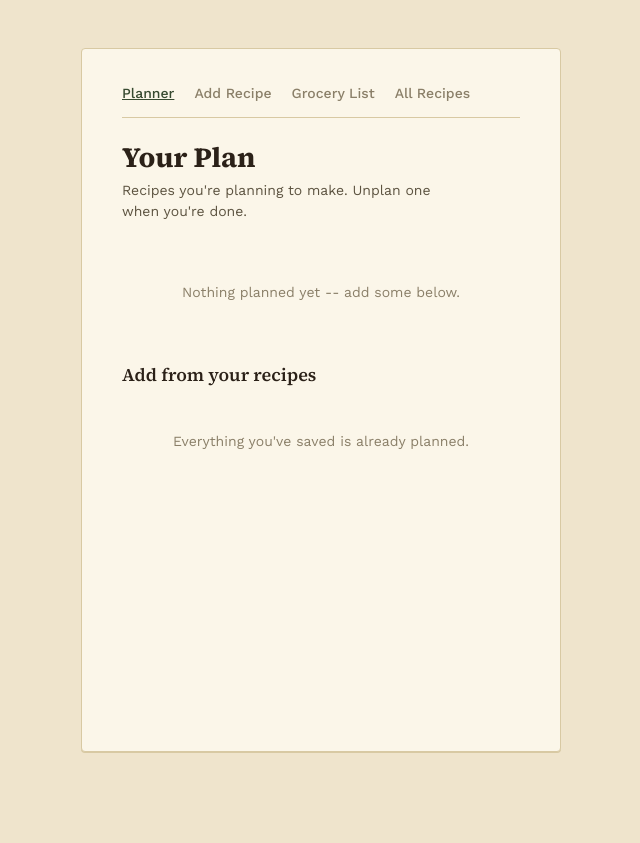
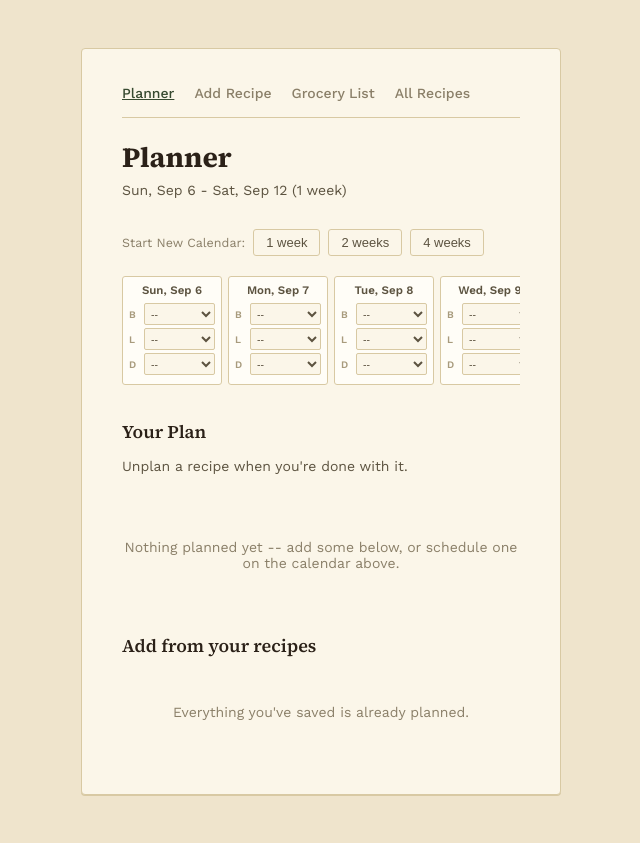
Before and after one commit to phil-7/manje-lakay, a FastAPI app: page / in a window 1280 px wide. Shown: the whole page, without its empty margins (319-959 px from the left). Before the commit the page ends 753 px from the top, so only its background shows below. Run offline with FastAPI, Linux system fonts and the light colour scheme; data comes from the database, SQL or seed files in the repository; data that the repository does not hold is empty.

Commit message:
Implement calendar feature with entry management and UI updates

```diff
--- a/app/main.py
+++ b/app/main.py
@@ -5,7 +5,7 @@ from fastapi.middleware.cors import CORSMiddleware
 from fastapi.staticfiles import StaticFiles
 
 from app.database import Base, engine
-from app.routers import grocery, pages, recipes
+from app.routers import calendar, grocery, pages, recipes
 
 # Creates any tables that don't exist yet. Safe to call every startup --
 # it does nothing to tables that are already there.
@@ -24,6 +24,7 @@ app.add_middleware(
 
 app.include_router(recipes.router)
 app.include_router(grocery.router)
+app.include_router(calendar.router)
 app.include_router(pages.router)
 
 # Only CSS/JS live here now -- the HTML itself is rendered by pages.py via
--- a/app/static/planner.js
+++ b/app/static/planner.js
@@ -1,18 +1,131 @@
+const rangeEl = document.getElementById("calendar-range");
+const gridEl = document.getElementById("calendar-grid");
+const lengthButtons = document.querySelectorAll(".calendar-length-btn");
 const plannedListEl = document.getElementById("recipe-list");
 const availableListEl = document.getElementById("available-recipe-list");
 
+const MEAL_SLOTS = ["breakfast", "lunch", "dinner"];
+const SLOT_LABELS = { breakfast: "B", lunch: "L", dinner: "D" };
+
+let allRecipes = [];
+
+function formatDateHeading(dateStr) {
+  const d = new Date(dateStr + "T00:00:00");
+  return d.toLocaleDateString(undefined, { weekday: "short", month: "short", day: "numeric" });
+}
+
+// --- Calendar grid ---
+
+function renderGrid(view) {
+  rangeEl.textContent = `${formatDateHeading(view.start_date)} - ${formatDateHeading(view.end_date)} (${view.length_weeks} week${view.length_weeks > 1 ? "s" : ""})`;
+
+  gridEl.innerHTML = "";
+  for (let i = 0; i < view.days.length; i += 7) {
+    const week = view.days.slice(i, i + 7);
+    const weekRow = document.createElement("div");
+    weekRow.className = "calendar-week-row";
+
+    for (const day of week) {
+      const dayCol = document.createElement("div");
+      dayCol.className = "calendar-day-col";
+
+      const heading = document.createElement("div");
+      heading.className = "calendar-day-heading";
+      heading.textContent = formatDateHeading(day.date);
+      dayCol.appendChild(heading);
+
+      for (const slot of MEAL_SLOTS) {
+        const entry = day[slot];
+        const slotRow = document.createElement("div");
+        slotRow.className = "calendar-slot-row";
+
+        const label = document.createElement("span");
+        label.className = "calendar-slot-label";
+        label.textContent = SLOT_LABELS[slot];
+        slotRow.appendChild(label);
+
+        const select = document.createElement("select");
+        select.className = "calendar-slot-select";
+        select.innerHTML =
+          `<option value="">--</option>` +
+          allRecipes.map((r) => `<option value="${r.id}">${r.title}</option>`).join("");
+        select.value = entry ? String(entry.recipe_id) : "";
+        select.addEventListener("change", () =>
+          handleSlotChange(day.date, slot, select.value, entry ? entry.id : null)
+        );
+        slotRow.appendChild(select);
+
+        dayCol.appendChild(slotRow);
+      }
+
+      weekRow.appendChild(dayCol);
+    }
+    gridEl.appendChild(weekRow);
+  }
+}
+
+async function handleSlotChange(dateStr, slot, newRecipeId, existingEntryId) {
+  if (newRecipeId) {
+    const resp = await fetch("/calendar/entries", {
+      method: "POST",
+      headers: { "Content-Type": "application/json" },
+      body: JSON.stringify({ date: dateStr, meal_slot: slot, recipe_id: parseInt(newRecipeId, 10) }),
+    });
+    if (!resp.ok) {
+      const data = await resp.json();
+      window.alert(data.detail || "Couldn't schedule that recipe.");
+      return;
+    }
+  } else if (existingEntryId) {
+    await fetch(`/calendar/entries/${existingEntryId}`, { method: "DELETE" });
+  }
+  loadEverything();
+}
+
+lengthButtons.forEach((btn) => {
+  btn.addEventListener("click", async () => {
+    const weeks = parseInt(btn.dataset.weeks, 10);
+    const hasSchedule = gridEl.querySelector(".calendar-slot-select")
+      ? Array.from(gridEl.querySelectorAll(".calendar-slot-select")).some((s) => s.value)
+      : false;
+    if (hasSchedule) {
+      const confirmed = window.confirm(
+        "Starting a new calendar clears everything currently scheduled. Continue?"
+      );
+      if (!confirmed) return;
+    }
+    const resp = await fetch("/calendar/start", {
+      method: "POST",
+      headers: { "Content-Type": "application/json" },
+      body: JSON.stringify({ length_weeks: weeks }),
+    });
+    if (resp.ok) {
+      loadEverything();
+    } else {
+      const data = await resp.json();
+      window.alert(data.detail || "Couldn't start a new calendar.");
+    }
+  });
+});
+
+// --- Your Plan / Add from your recipes ---
+
 function renderPlanned(recipes) {
-  if (recipes.length === 0) {
-    plannedListEl.innerHTML = `<p class="empty-state">Nothing planned yet -- add some below.</p>`;
+  const planned = recipes.filter((r) => r.is_planned);
+  if (planned.length === 0) {
+    plannedListEl.innerHTML = `<p class="empty-state">Nothing planned yet -- add some below, or schedule one on the calendar above.</p>`;
     return;
   }
 
   plannedListEl.innerHTML = "";
-  for (const recipe of recipes) {
+  for (const recipe of planned) {
     const item = document.createElement("div");
     item.className = "recipe-item";
+    const flag = recipe.is_scheduled
+      ? ""
+      : `<span class="not-scheduled-badge" title="This is on your Plan but isn't scheduled on the calendar yet">Not on calendar</span>`;
     item.innerHTML = `
-      <span class="recipe-name">${recipe.title}</span>
+      <span class="recipe-name">${recipe.title} ${flag}</span>
       <button type="button" class="unplan-btn" data-id="${recipe.id}">Unplan</button>
     `;
     item.querySelector(".recipe-name").addEventListener("click", () =>
@@ -24,13 +137,14 @@ function renderPlanned(recipes) {
 }
 
 function renderAvailable(recipes) {
-  if (recipes.length === 0) {
+  const available = recipes.filter((r) => !r.is_planned);
+  if (available.length === 0) {
     availableListEl.innerHTML = `<p class="empty-state">Everything you've saved is already planned.</p>`;
     return;
   }
 
   availableListEl.innerHTML = "";
-  for (const recipe of recipes) {
+  for (const recipe of available) {
     const item = document.createElement("div");
     item.className = "recipe-item";
     item.innerHTML = `
@@ -45,23 +159,30 @@ function renderAvailable(recipes) {
   }
 }
 
-async function loadBothLists() {
+async function togglePlan(id) {
+  await fetch(`/recipes/${id}/toggle-plan`, { method: "POST" });
+  loadEverything();
+}
+
+// --- Load everything together, since scheduling can change is_planned ---
+
+async function loadEverything() {
   try {
-    const [plannedResponse, availableResponse] = await Promise.all([
-      fetch("/recipes?planned=true"),
-      fetch("/recipes?planned=false"),
+    const [calendarResponse, recipesResponse] = await Promise.all([
+      fetch("/calendar"),
+      fetch("/recipes"),
     ]);
-    renderPlanned(await plannedResponse.json());
-    renderAvailable(await availableResponse.json());
+    const view = await calendarResponse.json();
+    allRecipes = await recipesResponse.json();
+
+    renderGrid(view);
+    renderPlanned(allRecipes);
+    renderAvailable(allRecipes);
   } catch (err) {
-    plannedListEl.innerHTML = `<p class="empty-state">Couldn't load your plan. Is the server running?</p>`;
+    gridEl.innerHTML = `<p class="empty-state">Couldn't load your plan. Is the server running?</p>`;
+    plannedListEl.innerHTML = "";
     availableListEl.innerHTML = "";
   }
 }
 
-async function togglePlan(id) {
-  await fetch(`/recipes/${id}/toggle-plan`, { method: "POST" });
-  loadBothLists();
-}
-
-loadBothLists();
+loadEverything();
--- a/app/static/style.css
+++ b/app/static/style.css
@@ -684,3 +684,147 @@ textarea {
   font-size: 13px;
   margin: -8px 0 10px;
 }
+
+/* --- calendar page --- */
+.calendar-start-controls {
+  display: flex;
+  align-items: center;
+  flex-wrap: wrap;
+  gap: 8px;
+  margin: 4px 0 20px;
+}
+
+.calendar-length-btn {
+  background: none;
+  border: 1px solid var(--parchment-line);
+  border-radius: 3px;
+  padding: 5px 12px;
+  font-size: 13px;
+  cursor: pointer;
+  color: #5c5340;
+}
+
+.calendar-length-btn:hover {
+  border-color: var(--herb);
+  color: var(--herb-dark);
+}
+
+.calendar-day {
+  border: 1px solid var(--parchment-line);
+  border-radius: 3px;
+  padding: 10px 12px;
+  margin-bottom: 8px;
+  background: #fffdf7;
+}
+
+.calendar-day-heading {
+  font-weight: 500;
+  font-size: 14px;
+  margin-bottom: 6px;
+}
+
+.calendar-day-entries {
+  display: flex;
+  flex-direction: column;
+  gap: 4px;
+  margin-bottom: 8px;
+}
+
+.calendar-entry {
+  display: flex;
+  justify-content: space-between;
+  align-items: center;
+  font-size: 13.5px;
+  padding: 3px 0;
+}
+
+.calendar-entry .remove-entry-btn {
+  background: none;
+  border: none;
+  color: #8a7f68;
+  cursor: pointer;
+  font-size: 15px;
+  line-height: 1;
+}
+
+.calendar-entry .remove-entry-btn:hover {
+  color: var(--rust);
+}
+
+.calendar-add-select {
+  width: 100%;
+  font-family: "Work Sans", sans-serif;
+  font-size: 13px;
+  padding: 6px 8px;
+  border: 1px solid var(--parchment-line);
+  border-radius: 3px;
+  background: #fbf6e9;
+  color: #5c5340;
+}
+
+/* --- calendar grid (Planner page) --- */
+#calendar-grid {
+  margin-bottom: 24px;
+}
+
+.calendar-week-row {
+  display: flex;
+  gap: 6px;
+  overflow-x: auto;
+  padding-bottom: 6px;
+  margin-bottom: 8px;
+}
+
+.calendar-day-col {
+  flex: 0 0 100px;
+  border: 1px solid var(--parchment-line);
+  border-radius: 3px;
+  padding: 6px;
+  background: #fffdf7;
+}
+
+.calendar-day-heading {
+  font-size: 11.5px;
+  font-weight: 600;
+  color: #5c5340;
+  text-align: center;
+  margin-bottom: 6px;
+}
+
+.calendar-slot-row {
+  display: flex;
+  align-items: center;
+  gap: 3px;
+  margin-bottom: 3px;
+}
+
+.calendar-slot-label {
+  flex: 0 0 12px;
+  font-size: 10px;
+  font-weight: 700;
+  color: #a89b7d;
+}
+
+.calendar-slot-select {
+  flex: 1 1 auto;
+  min-width: 0;
+  font-size: 10.5px;
+  padding: 3px 2px;
+  border: 1px solid var(--parchment-line);
+  border-radius: 2px;
+  background: #fbf6e9;
+  color: #5c5340;
+}
+
+.not-scheduled-badge {
+  display: inline-block;
+  margin-left: 6px;
+  padding: 1px 7px;
+  border-radius: 10px;
+  background: #f6ecd9;
+  border: 1px solid #d8b978;
+  color: #8a6a1f;
+  font-size: 11px;
+  font-weight: 600;
+  vertical-align: middle;
+}
--- a/app/templates/index.html
+++ b/app/templates/index.html
@@ -3,9 +3,22 @@
 {% block title %}Manje Lakay - Planner{% endblock %}
 
 {% block content %}
-  <h1>Your Plan</h1>
-  <p class="subtitle">Recipes you're planning to make. Unplan one when you're done.</p>
+  <h1>Planner</h1>
 
+  <p class="subtitle" id="calendar-range">Loading...</p>
+  <div class="calendar-start-controls">
+    <span class="hint">Start New Calendar:</span>
+    <button type="button" class="calendar-length-btn" data-weeks="1">1 week</button>
+    <button type="button" class="calendar-length-btn" data-weeks="2">2 weeks</button>
+    <button type="button" class="calendar-length-btn" data-weeks="4">4 weeks</button>
+  </div>
+
+  <div id="calendar-grid">
+    <p class="empty-state">Loading...</p>
+  </div>
+
+  <h2 class="section-heading">Your Plan</h2>
+  <p class="subtitle">Unplan a recipe when you're done with it.</p>
   <div class="recipe-list" id="recipe-list">
     <p class="empty-state">Loading...</p>
   </div>
```
Also changed, not shown: app/calendar.py (added, +157 -0 lines), app/models.py (+48 -0 lines), app/routers/calendar.py (added, +44 -0 lines), app/schemas.py (+35 -1 lines).
